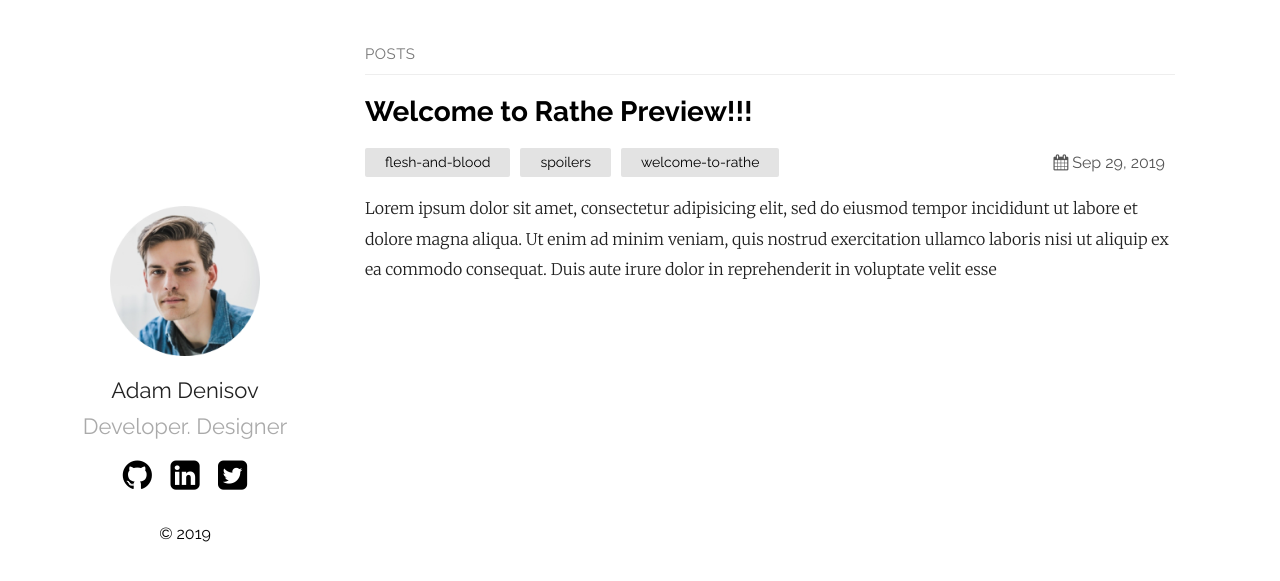
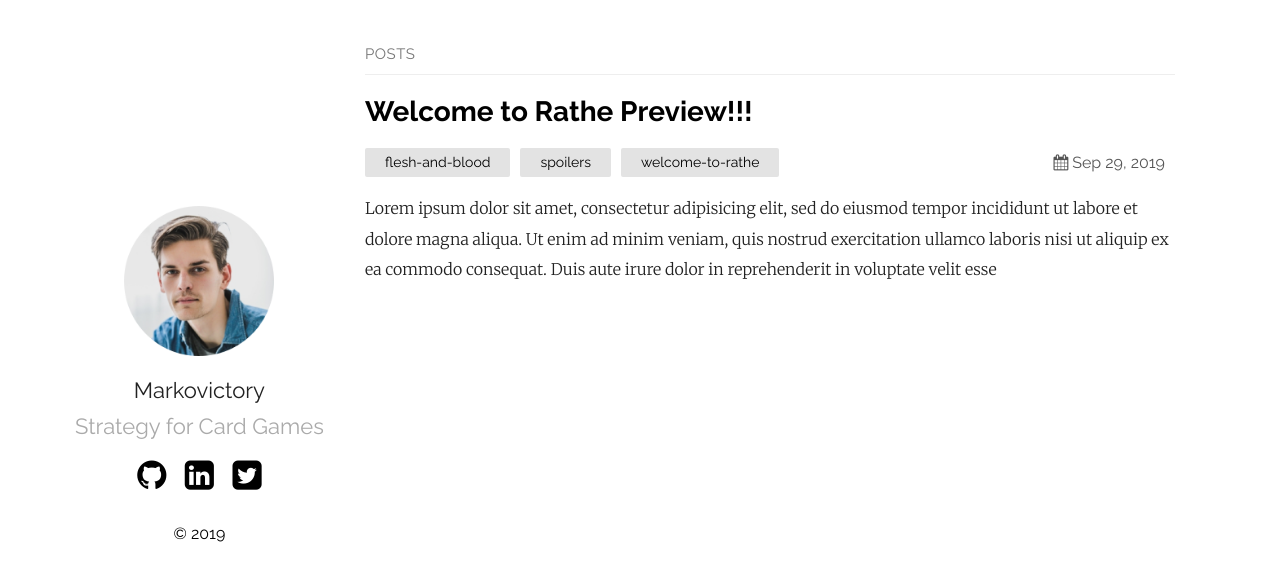
Before and after one commit to Markovictory/blog.markovictory.github.io, a Jekyll site: the page built from index.md, in a window 1280 px wide. Shown: the top 581 px of the page. Built offline with Jekyll 4.4.1, drawn with Linux system fonts in a browser that asks for light colours.

Commit message:
Profile details
markovictory

```diff
--- a/_config.yml
+++ b/_config.yml
@@ -1,10 +1,8 @@
-title: Your awesome title
-author: GitHub User
-email: your-email@domain.com
+title: Markovictory
+author: Markovictory
+email: sasha@markovictory.com
 description: > # this means to ignore newlines until "show_exerpts:"
-  Write an awesome description for your new site here. You can edit this
-  line in _config.yml. It will appear in your document head meta (for
-  Google search results) and in your feed.xml site description.
+  A blog for competitive trading card games, focusing on Flesh and Blood fabtcg.
 show_excerpts: true # set to true to show excerpts on the homepage
 
 # Minima date format
@@ -12,21 +10,21 @@
 sass:
   sass_dir: _sass
 plainwhite:
-  name: Adam Denisov
-  tagline: Developer. Designer
+  name: Markovictory
+  tagline: Strategy for Card Games
   date_format: "%b %-d, %Y"
   sitemap: true # set to true to generate sitemap.xml content
 
   # generate social links in footer
   social_links:
-    twitter: thelehhman
-    github:  thelehhman
-    linkedIn: in/thelehhman
-    rss: rss
+    twitter: markovictory
+    # github:  markovictory
+    # linkedIn: in/thelehhman
+    # rss: rss
     # dribbble: jekyll
-    # facebook: jekyll
+    facebook: markovictory
     # flickr:   jekyll
-    # instagram: jekyll
+    instagram: markovictory
     # linkedin: jekyll
     # pinterest: jekyll
     # youtube: jekyll
```
